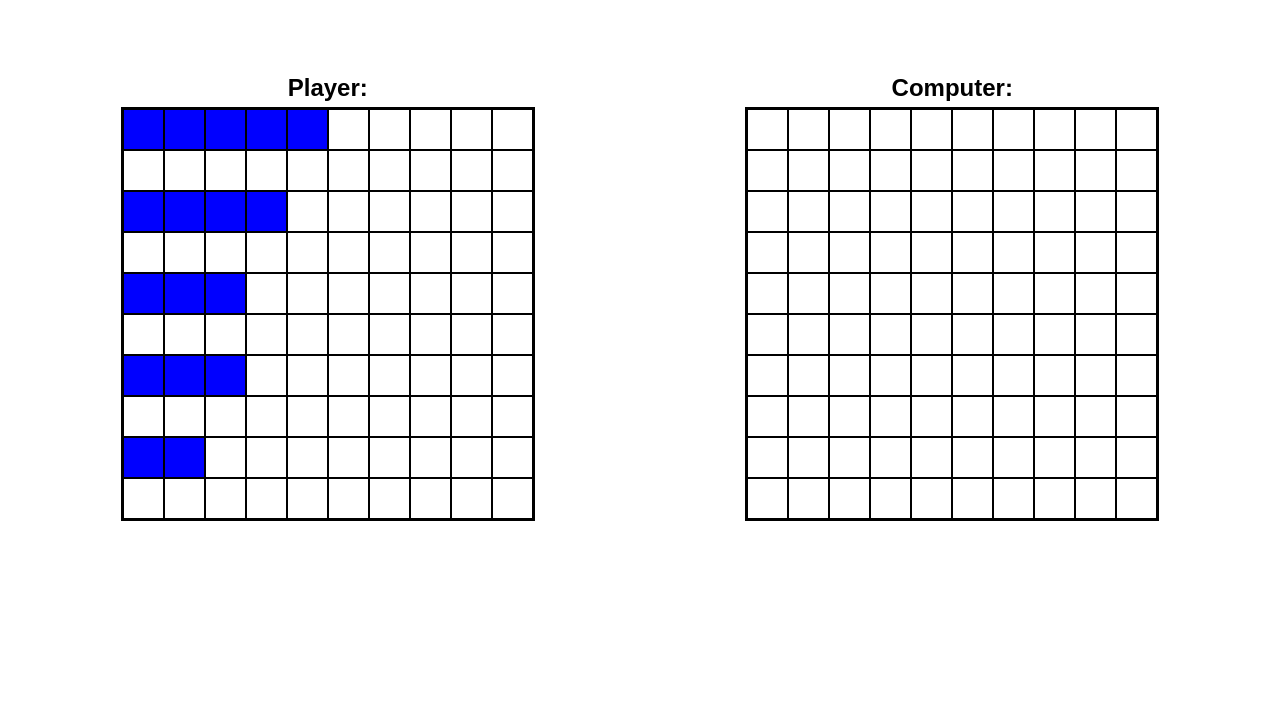
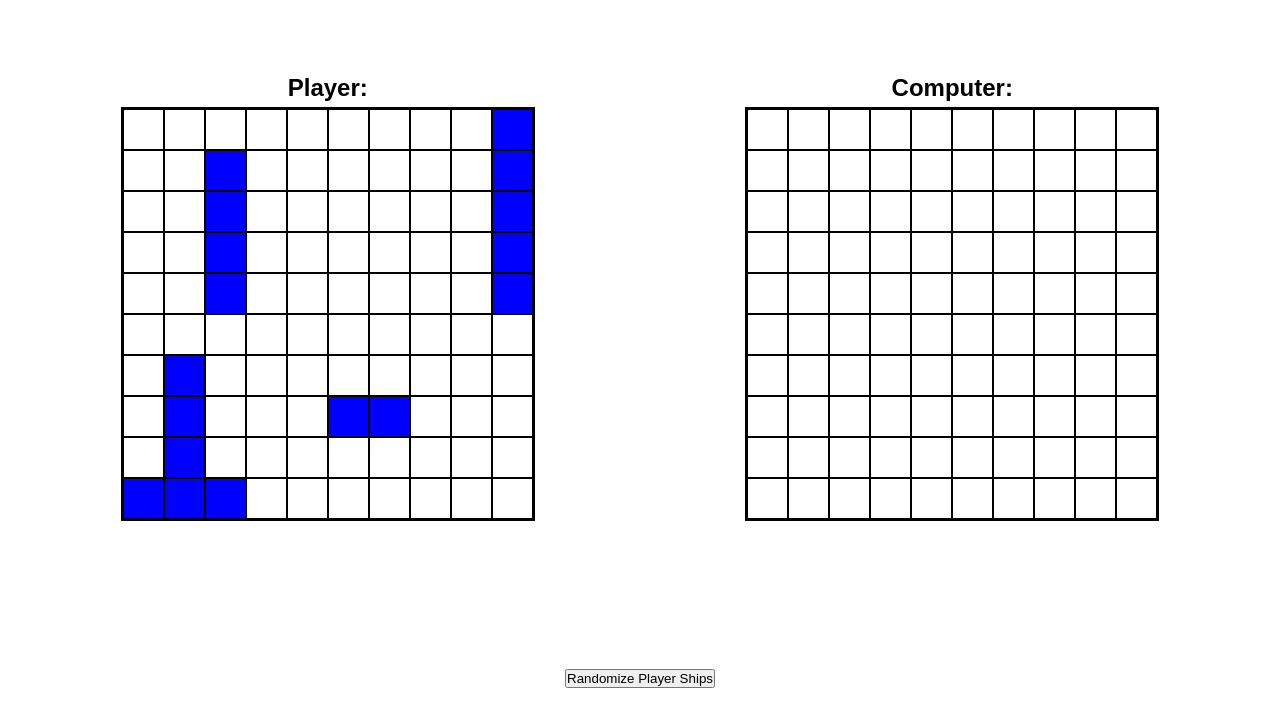
Before and after one commit to safal-t/odin-battleship, a website built with webpack: page src/index.html in a window 1280 px wide. Shown: the part 66-792 px from the top of the page. Built offline with nearby package versions, Linux system fonts and the light colour scheme.

Commit message:
feat(game): simplify GameController and add random ship placement button
- Refactor GameController to streamline turn logic and reduce redundancy
- Fix receiveAttack to properly update ship hits and game state
- Add clearBoardState to reset gameboard data for re-randomization
- Implement a "Randomize Player Ships" button to cycle through random ship placements
- Ensure game ends correctly when all ships are sunk
- Improve DOM updates to reflect hits, misses, and ship placements

```diff
--- a/src/css/index.css
+++ b/src/css/index.css
@@ -60,3 +60,7 @@ body {
 .attacked {
   background-color: red;
 }
+
+.player-game-board > .attacked {
+  background-color: red;
+}
--- a/src/js/logic/GameController.js
+++ b/src/js/logic/GameController.js
@@ -6,11 +6,13 @@ function GameController() {
     const humanPlayer = Player("player")
     const computerPlayer = Player("computer")
     let currentPlayer = humanPlayer
+    let gameOver = false
 
     function startGame() {
         setupPlayerBoard(humanPlayer)
         setupPlayerBoard(computerPlayer)
         autoPopulateBoards()
+        setupRandomPlacementButton()
     }
 
     function setupPlayerBoard(player) {
@@ -18,7 +20,8 @@ function GameController() {
     }
 
     function autoPopulateBoards() {
-        [humanPlayer, computerPlayer].forEach(player => populateBoard(player.getGameBoard));
+        populateBoard(humanPlayer.getGameBoard)
+        populateBoard(computerPlayer.getGameBoard)
     }
 
     function changeTurn() {
@@ -27,27 +30,79 @@ function GameController() {
 
     function receiveAttack(cellElement, player) {
         const [x, y] = cellElement.dataset.coordinates.split(',').map(Number)
+
+        player.getGameBoard.receiveAttack({ x, y })
+
         const cell = player.getGameBoard.getCell({ x, y })
-
         const playerTypeStr = player === computerPlayer ? "computer" : "player"
-
         const status = cell.ship ? "attacked" : "missed-attack"
         domManager.updateCell(cell, status, playerTypeStr)
-        cell.isHit = true
+
+        if (checkGameOver(player)) {
+            endGame(currentPlayer === humanPlayer ? "Player" : "Computer")
+        }
+    }
+
+    function checkGameOver(player) {
+        return player.getGameBoard.allShipsSunk()
+    }
+
+    function endGame(winner) {
+        gameOver = true
+        alert(`${winner} wins!`)
+    }
+
+    function clearBoardState(board) {
+        board.getBoard.forEach(row => {
+            row.forEach(cell => {
+                cell.ship = null
+                cell.isHit = false
+            })
+        })
+        if (board.getShips) board.getShips().length = 0 // if such accessor exists
+    }
+
+    function clearBoard(boardElement) {
+        boardElement.innerHTML = ''
     }
 
     function populateBoard(board) {
         const shipsToPlace = [5, 4, 3, 3, 2]
-        shipsToPlace.forEach((length, index) => {
-            const y = index * 2;
-            const ship = board.placeShip(length, { x: 0, y }, "horizontal")
-            for (let i = 0; i < ship.getLength; i++) {
-                domManager.updateCell({ x: i, y }, "ship", board.getPlayerType)
+        let attempts = 0;
+        let success = false;
+
+        while (!success && attempts < 100) {
+            clearBoardState(board)
+            clearBoard(document.querySelector(`.${board.getPlayerType}-game-board`))
+            domManager.initializeBoard(board, { type: board.getPlayerType }, handleCellClick)
+            const placedShips = []
+
+            for (let i = 0; i < shipsToPlace.length; i++) {
+                const length = shipsToPlace[i]
+                const direction = Math.random() < 0.5 ? "horizontal" : "vertical"
+                const x = Math.floor(Math.random() * (direction === "horizontal" ? 10 - length : 10))
+                const y = Math.floor(Math.random() * (direction === "vertical" ? 10 - length : 10))
+
+                const ship = board.placeShip(length, { x, y }, direction)
+                if (!ship) break
+                placedShips.push({ ship, x, y, direction })
             }
+
+            success = placedShips.length === shipsToPlace.length
+        }
+
+        // Display ships on board
+        board.getBoard.forEach(row => {
+            row.forEach(cell => {
+                if (cell.ship) {
+                    domManager.updateCell(cell, "ship", board.getPlayerType)
+                }
+            })
         })
     }
 
     function handleCellClick(cellElement) {
+        if (gameOver) return
         if (cellElement.dataset.playerType !== "computer" || currentPlayer !== humanPlayer) return
 
         const [x, y] = cellElement.dataset.coordinates.split(',').map(Number)
@@ -55,7 +110,9 @@ function GameController() {
         if (cell.isHit) return
 
         playTurn(cellElement, computerPlayer)
+
         setTimeout(() => {
+            if (gameOver) return
             const { x, y } = computerPlayer.makeRandomMove()
             const playerBoard = document.querySelector(".player-game-board")
             const targetCell = playerBoard.querySelector(`[data-coordinates="${x},${y}"]`)
@@ -65,7 +122,16 @@ function GameController() {
 
     function playTurn(cellElement, targetPlayer) {
         receiveAttack(cellElement, targetPlayer)
-        changeTurn()
+        if (!gameOver) changeTurn()
+    }
+
+    function setupRandomPlacementButton() {
+        const button = document.createElement("button")
+        button.textContent = "Randomize Player Ships"
+        button.addEventListener("click", () => {
+            populateBoard(humanPlayer.getGameBoard)
+        })
+        document.body.appendChild(button)
     }
 
     return { startGame, handleCellClick }
```
